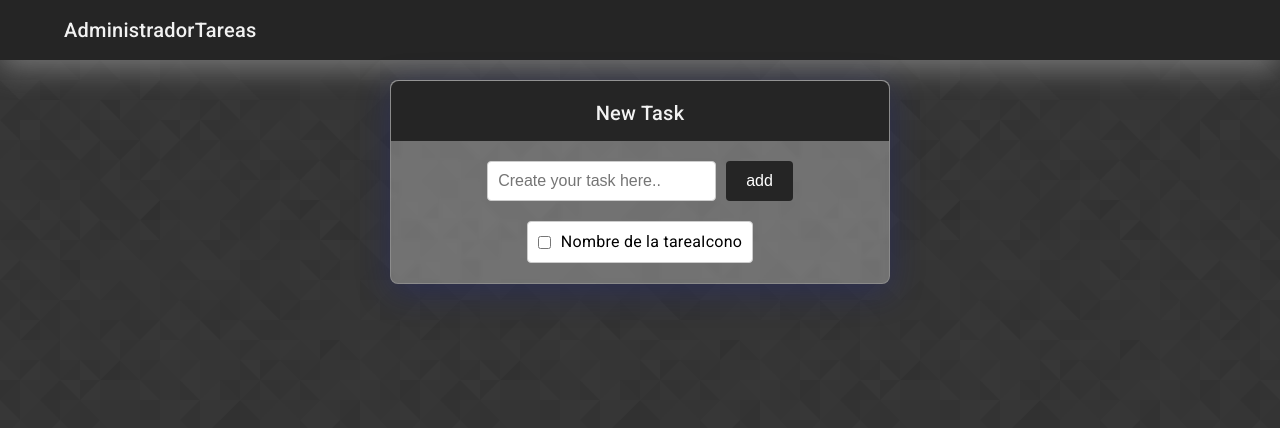
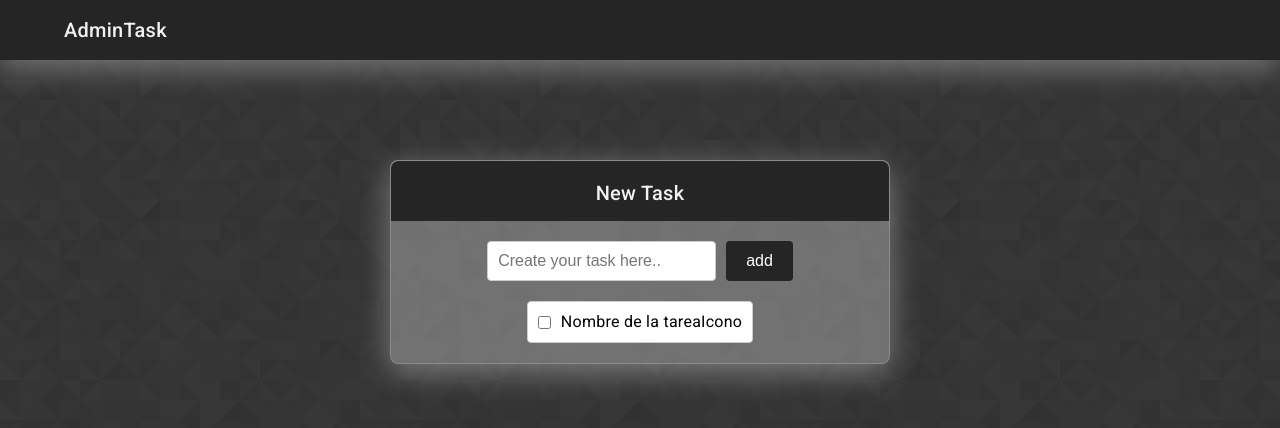
Before and after one commit to jonatanvillegas/Administrador_Tareas, an Angular app: page / in a window 1280 px wide. Shown: the top 428 px of the page. Built offline with nearby package versions, Linux system fonts and the light colour scheme.

Commit message:
estilo basico de card

```diff
--- a/src/app/components/card/card.component.css
+++ b/src/app/components/card/card.component.css
@@ -10,9 +10,9 @@
   background-color: #f0f0f0;
   border-radius: 8px;
   box-shadow: 10px 5px 5px black;
-  margin-top: 20px;
+  margin-top: 100px;
   background-color: rgba(255, 255, 255, 0.30);
-  box-shadow: 0 8px 32px 0 rgba(31, 38, 135, 0.37);
+  box-shadow: 0 8px 32px 0 rgba(255, 255, 255, 0.37);
   backdrop-filter: blur(2px);
   border: 1px solid rgba(255, 255, 255, 0.18);
 }
--- a/src/app/components/header/header.component.html
+++ b/src/app/components/header/header.component.html
@@ -1,5 +1,5 @@
 <header class="header">
     <nav class="nav-cont">
-        <h2 class="title">AdministradorTareas</h2>
+        <h2 class="title">AdminTask</h2>
     </nav>
 </header>
```
